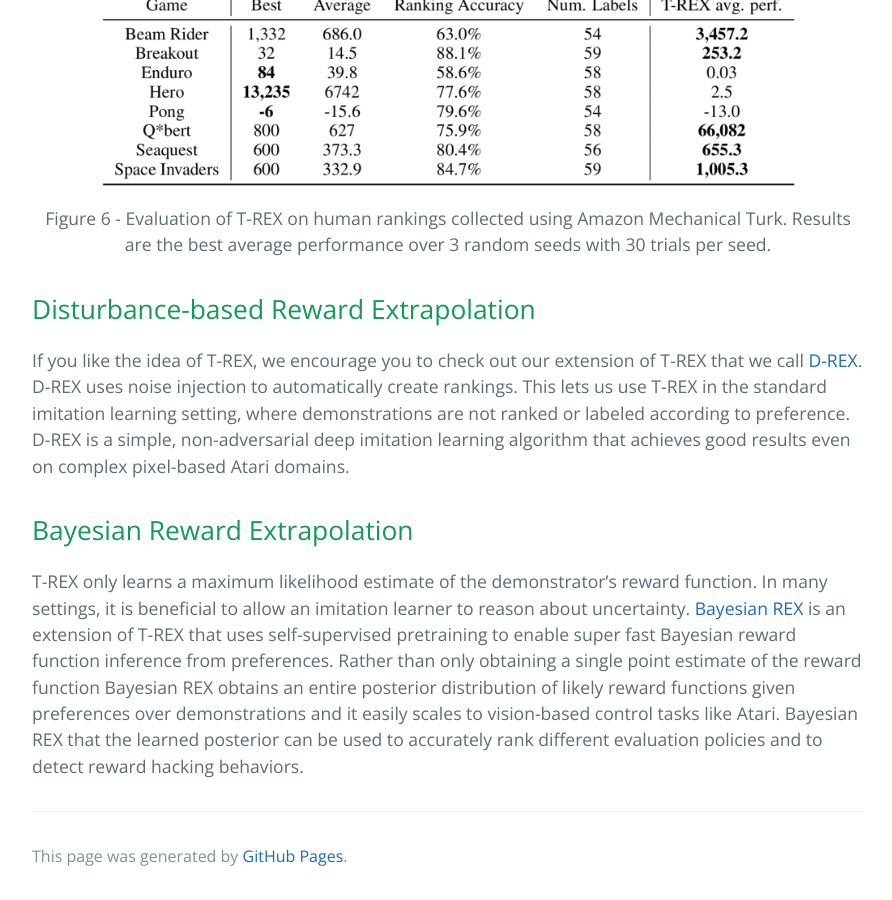
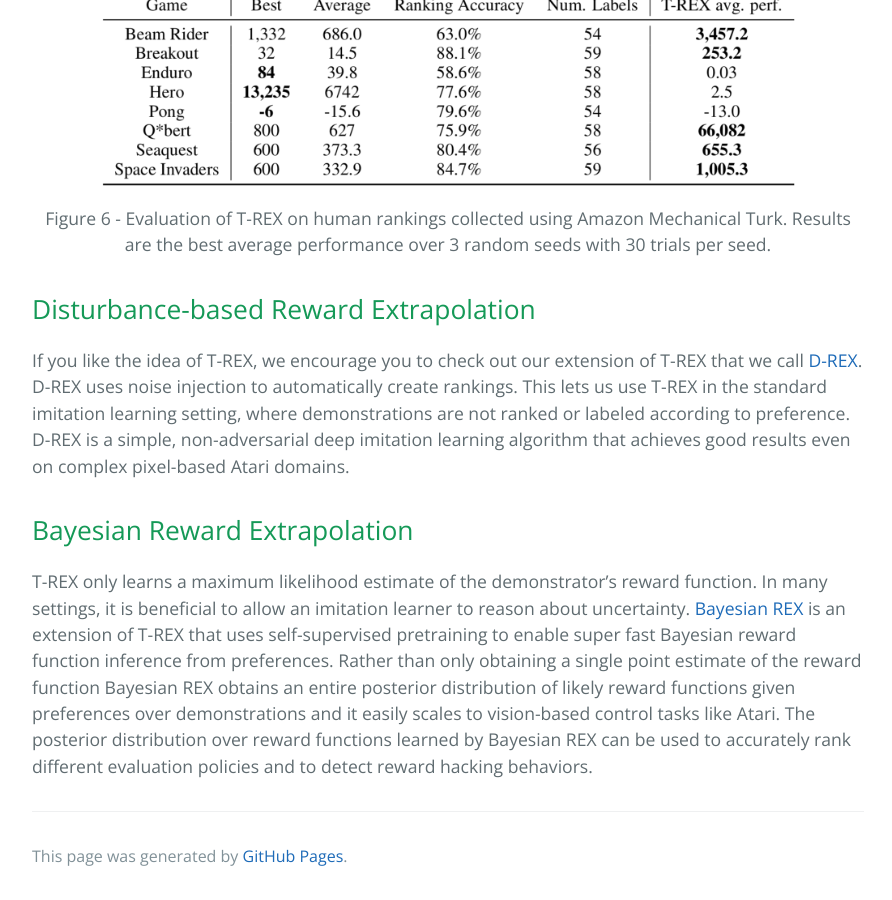
Before and after one commit to hiwonjoon/ICML2019-TREX, a Jekyll site: the page built from index.md, in a window 1280 px wide and 900 px high, scrolled down 8504 px. Shown: the whole window, without its empty margins (192-1084 px from the left). Built offline with Jekyll 4.4.1, drawn with Linux system fonts in a browser that asks for light colours; formulas are drawn with MathJax 3; our own code applies the rules of GitHub Pages for plain Markdown files.

Commit message:
Update index.md

```diff
--- a/index.md
+++ b/index.md
@@ -160,4 +160,4 @@ If you like the idea of T-REX, we encourage you to check out our extension of T-
 
 ## Bayesian Reward Extrapolation
 
-T-REX only learns a maximum likelihood estimate of the demonstrator's reward function. In many settings, it is beneficial to allow an imitation learner to reason about uncertainty. [Bayesian REX](https://sites.google.com/view/bayesianrex/) is an extension of T-REX that uses self-supervised pretraining to enable super fast Bayesian reward function inference from preferences. Rather than only obtaining a single point estimate of the reward function Bayesian REX obtains an entire posterior distribution of likely reward functions given preferences over demonstrations and it easily scales to vision-based control tasks like Atari. Bayesian REX that the learned posterior can be used to accurately rank different evaluation policies and to detect reward hacking behaviors.
+T-REX only learns a maximum likelihood estimate of the demonstrator's reward function. In many settings, it is beneficial to allow an imitation learner to reason about uncertainty. [Bayesian REX](https://sites.google.com/view/bayesianrex/) is an extension of T-REX that uses self-supervised pretraining to enable super fast Bayesian reward function inference from preferences. Rather than only obtaining a single point estimate of the reward function Bayesian REX obtains an entire posterior distribution of likely reward functions given preferences over demonstrations and it easily scales to vision-based control tasks like Atari. The posterior distribution over reward functions learned by Bayesian REX can be used to accurately rank different evaluation policies and to detect reward hacking behaviors.
```
